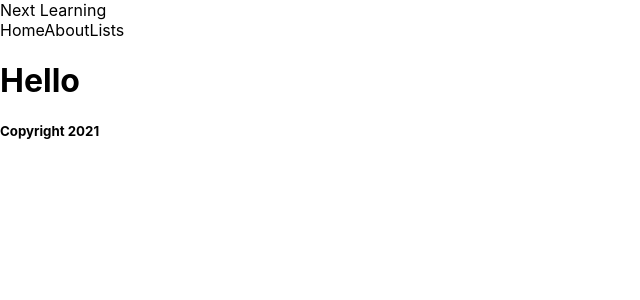
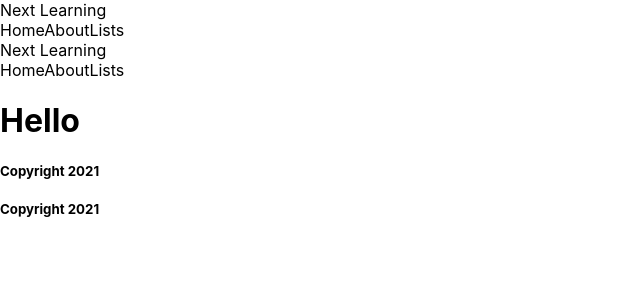
Before and after one commit to bikash-mindfire/nextjs, a Next.js app: page / in a window 1280 px wide. Shown: the top 300 px of the page, without its empty margins (0-640 px from the left). Built offline with nearby package versions, Linux system fonts and the light colour scheme.

Commit message:
Added Layout

```diff
--- /dev/null
+++ b/components/Layout.js
@@ -0,0 +1,15 @@
+import React from 'react'
+import Footer from './Footer'
+import Navbar from './Navbar'
+
+const Layout = ({children}) => {
+    return (
+        <>
+        <Navbar />
+        {children}
+        <Footer />
+        </>
+    )
+}
+
+export default Layout
--- a/pages/_app.js
+++ b/pages/_app.js
@@ -1,7 +1,12 @@
+import Layout from '../components/Layout'
 import '../styles/globals.css'
 
 function MyApp({ Component, pageProps }) {
-  return <Component {...pageProps} />
+  return (
+    <Layout>
+      <Component {...pageProps} />
+    </Layout>
+  )
 }
 
 export default MyApp
```
